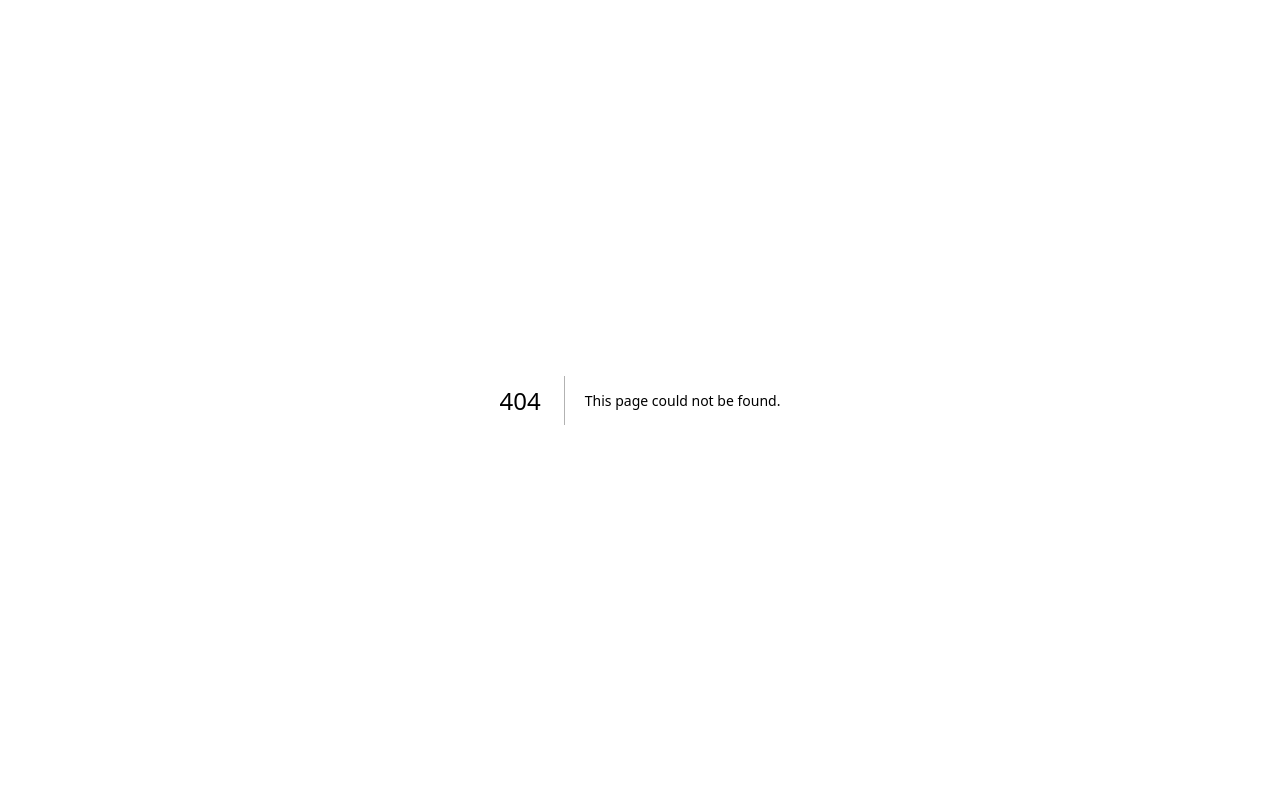
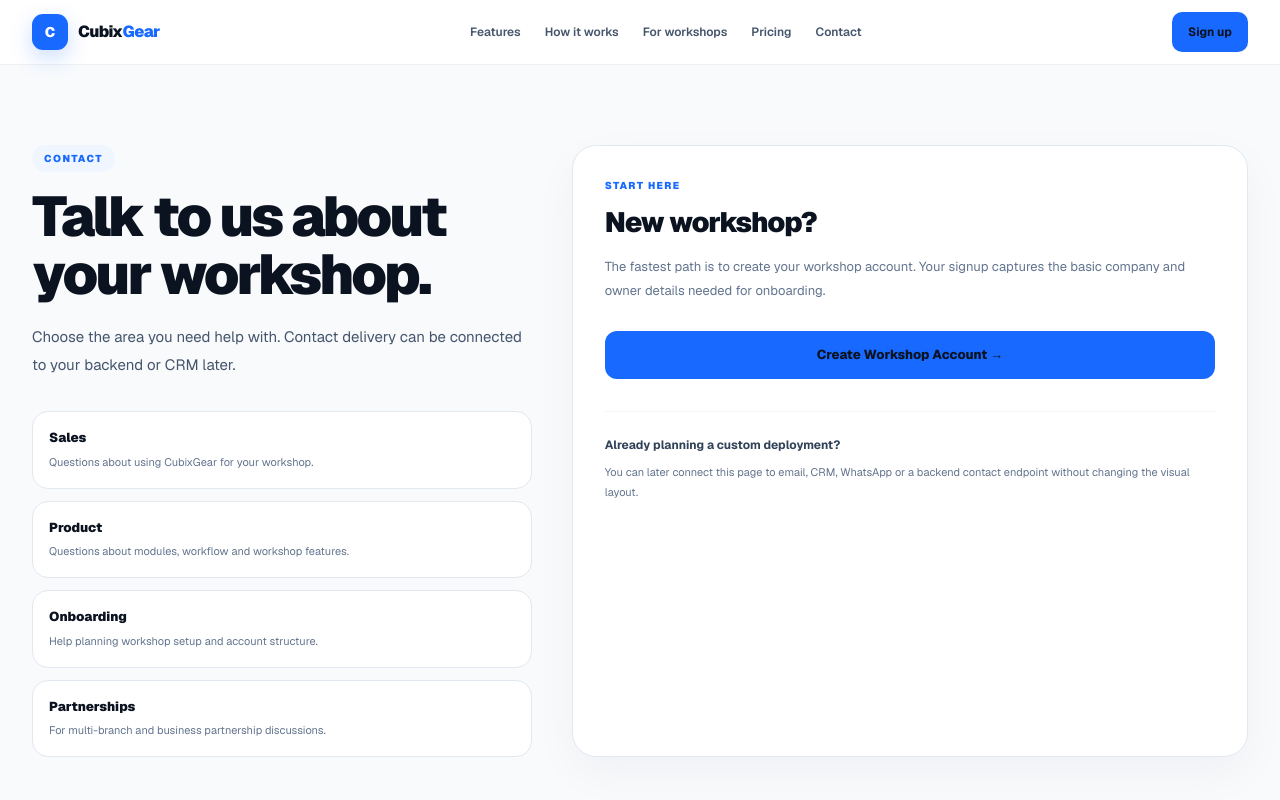
Before and after one commit to amnas-cubixmet/cubegears-public-website, a Next.js app: page /contact in a window 1280 px wide. Before the commit this address had no page. Shown: the top 800 px of the page. Built offline with nearby package versions, Linux system fonts and the light colour scheme.

Commit message:
Add CubixGear public website pages

```diff
--- /dev/null
+++ b/app/contact/page.tsx
@@ -0,0 +1,60 @@
+import Link from "next/link";
+import { PublicHeader } from "@/components/PublicHeader";
+import { PublicFooter } from "@/components/PublicFooter";
+
+const topics = [
+  ["Sales", "Questions about using CubixGear for your workshop."],
+  ["Product", "Questions about modules, workflow and workshop features."],
+  ["Onboarding", "Help planning workshop setup and account structure."],
+  ["Partnerships", "For multi-branch and business partnership discussions."],
+];
+
+export default function ContactPage() {
+  return (
+    <main className="min-h-screen bg-[#f8fafc] text-[#0b1220]">
+      <PublicHeader />
+
+      <section className="page-shell grid gap-10 py-16 sm:py-20 lg:grid-cols-[.85fr_1.15fr]">
+        <div>
+          <span className="inline-flex rounded-full bg-blue-50 px-3 py-1.5 text-[10px] font-black uppercase tracking-[.14em] text-[#1769ff]">Contact</span>
+          <h1 className="mt-4 max-w-xl text-[40px] font-black leading-[1.03] tracking-[-.05em] sm:text-[56px]">
+            Talk to us about your workshop.
+          </h1>
+          <p className="mt-5 max-w-lg text-[15px] leading-7 text-slate-600">
+            Choose the area you need help with. Contact delivery can be connected to your backend or CRM later.
+          </p>
+
+          <div className="mt-8 grid gap-3 sm:grid-cols-2 lg:grid-cols-1">
+            {topics.map(([title, text]) => (
+              <div key={title} className="rounded-[16px] border border-slate-200 bg-white p-4">
+                <h2 className="text-[13px] font-black">{title}</h2>
+                <p className="mt-1 text-[11px] leading-5 text-slate-500">{text}</p>
+              </div>
+            ))}
+          </div>
+        </div>
+
+        <div className="rounded-[24px] border border-slate-200 bg-white p-6 shadow-[0_16px_45px_rgba(15,23,42,.04)] sm:p-8">
+          <p className="text-[10px] font-black uppercase tracking-[.14em] text-[#1769ff]">Start here</p>
+          <h2 className="mt-2 text-[28px] font-black tracking-[-.035em]">New workshop?</h2>
+          <p className="mt-3 text-[13px] leading-6 text-slate-500">
+            The fastest path is to create your workshop account. Your signup captures the basic company and owner details needed for onboarding.
+          </p>
+
+          <Link href="/signup" className="mt-7 inline-flex h-12 w-full items-center justify-center rounded-xl bg-[#1769ff] px-6 text-[13px] font-extrabold text-white">
+            Create Workshop Account →
+          </Link>
+
+          <div className="mt-8 border-t border-slate-100 pt-6">
+            <p className="text-[12px] font-bold text-slate-700">Already planning a custom deployment?</p>
+            <p className="mt-2 text-[11px] leading-5 text-slate-500">
+              You can later connect this page to email, CRM, WhatsApp or a backend contact endpoint without changing the visual layout.
+            </p>
+          </div>
+        </div>
+      </section>
+
+      <PublicFooter />
+    </main>
+  );
+}
```
